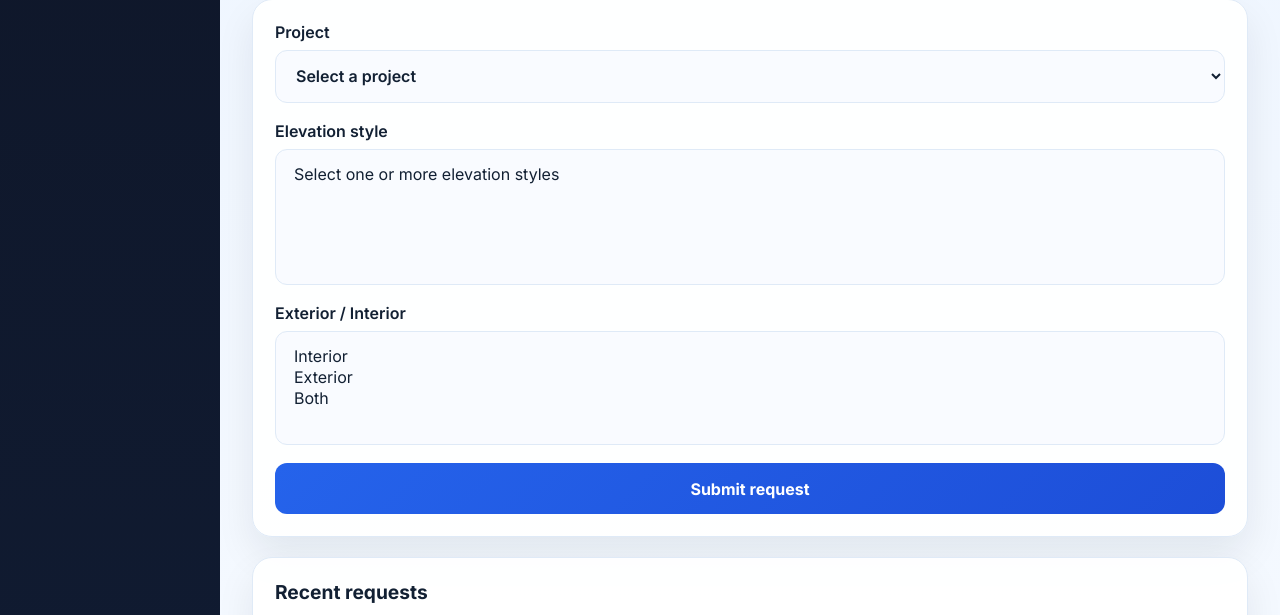
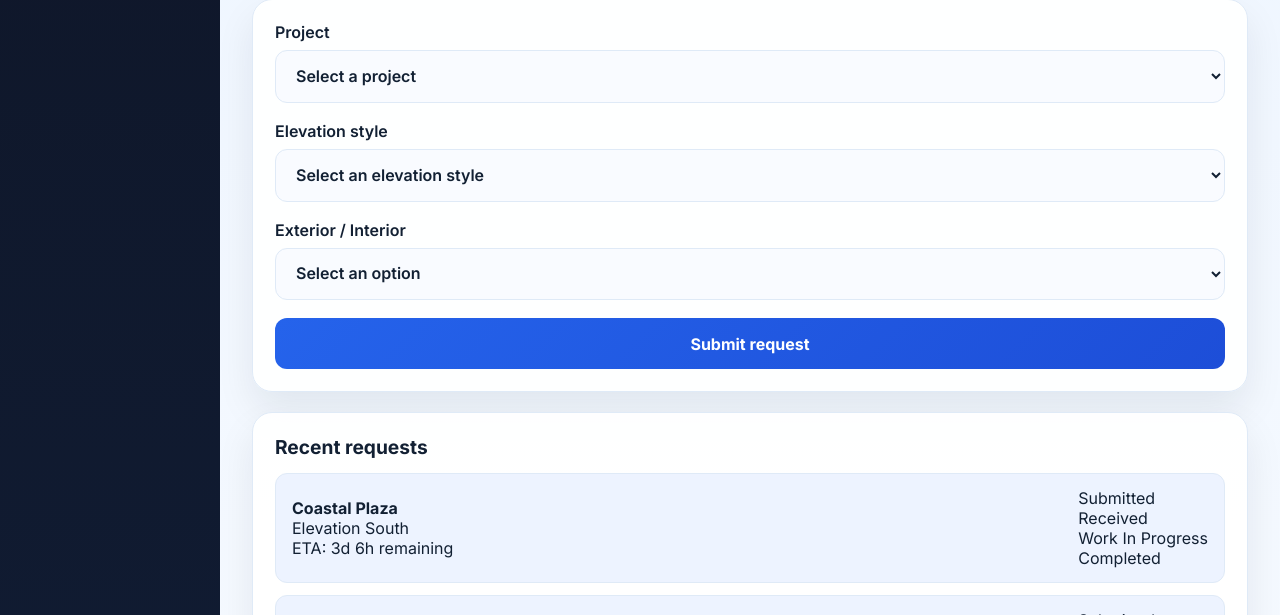
Before and after one commit to q4aaccount/QTO-WebRequestApp, a website: page docs/index.html in a window 1280 px wide. Shown: the part 110-725 px from the top of the page. Drawn offline with Linux system fonts and the light colour scheme.

Commit message:
Keep elevation and interior/exterior selectors as standard dropdowns

```diff
--- a/docs/index.html
+++ b/docs/index.html
@@ -44,14 +44,15 @@
 
             <label>
               Elevation style
-              <select id="elevation-select" multiple size="5" required>
-                <option value="">Select one or more elevation styles</option>
+              <select id="elevation-select" required>
+                <option value="">Select an elevation style</option>
               </select>
             </label>
 
             <label>
               Exterior / Interior
-              <select id="scope-select" multiple size="4" required>
+              <select id="scope-select" required>
+                <option value="">Select an option</option>
                 <option value="Interior">Interior</option>
                 <option value="Exterior">Exterior</option>
                 <option value="Both">Both</option>
@@ -61,7 +62,8 @@
             <div id="interior-options-wrapper" class="hidden">
               <label>
                 Interior options
-                <select id="interior-options" multiple size="5">
+                <select id="interior-options">
+                  <option value="">Select an interior option</option>
                   <option value="Cabinets">Cabinets</option>
                   <option value="Countertops">Countertops</option>
                   <option value="Flooring">Flooring</option>
```
